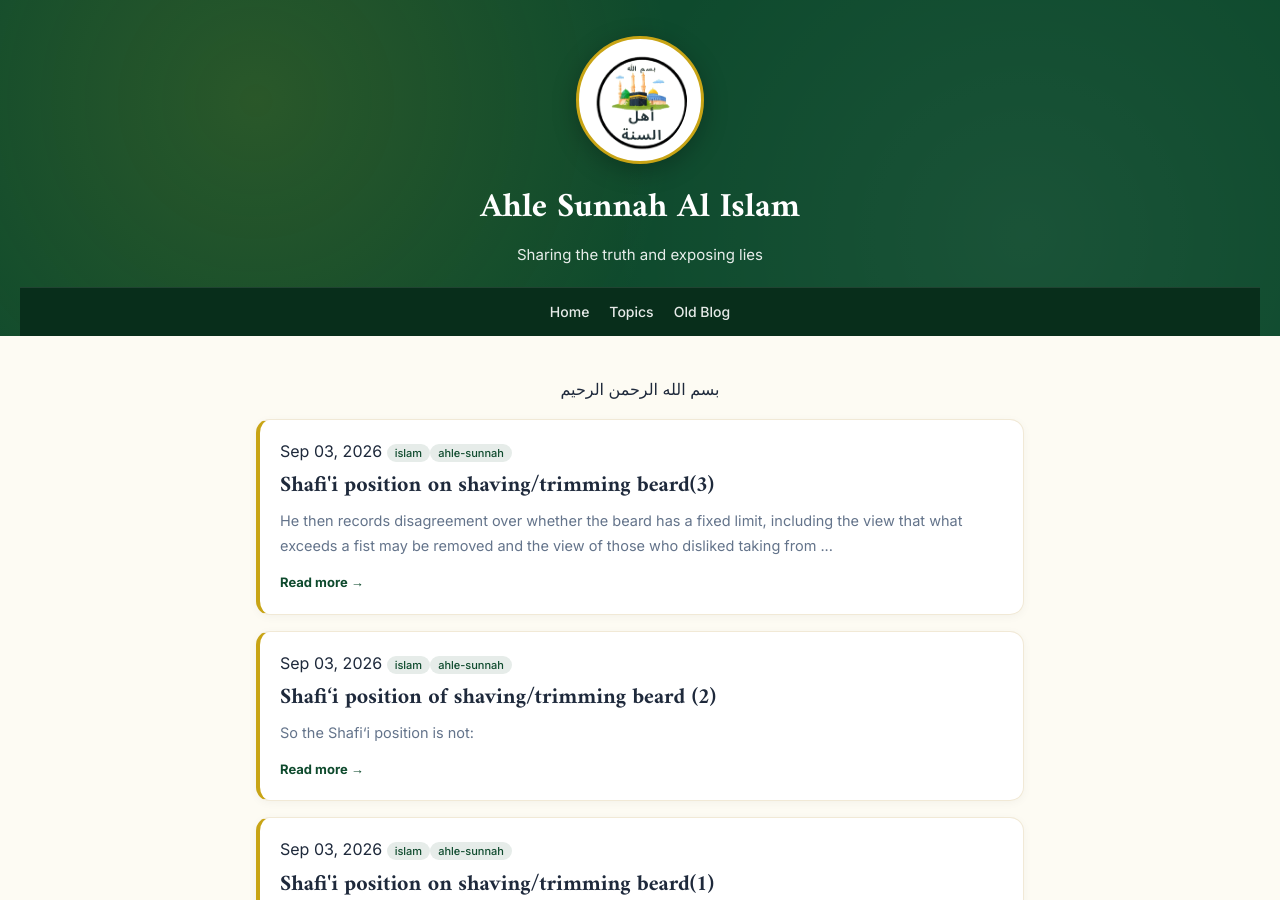
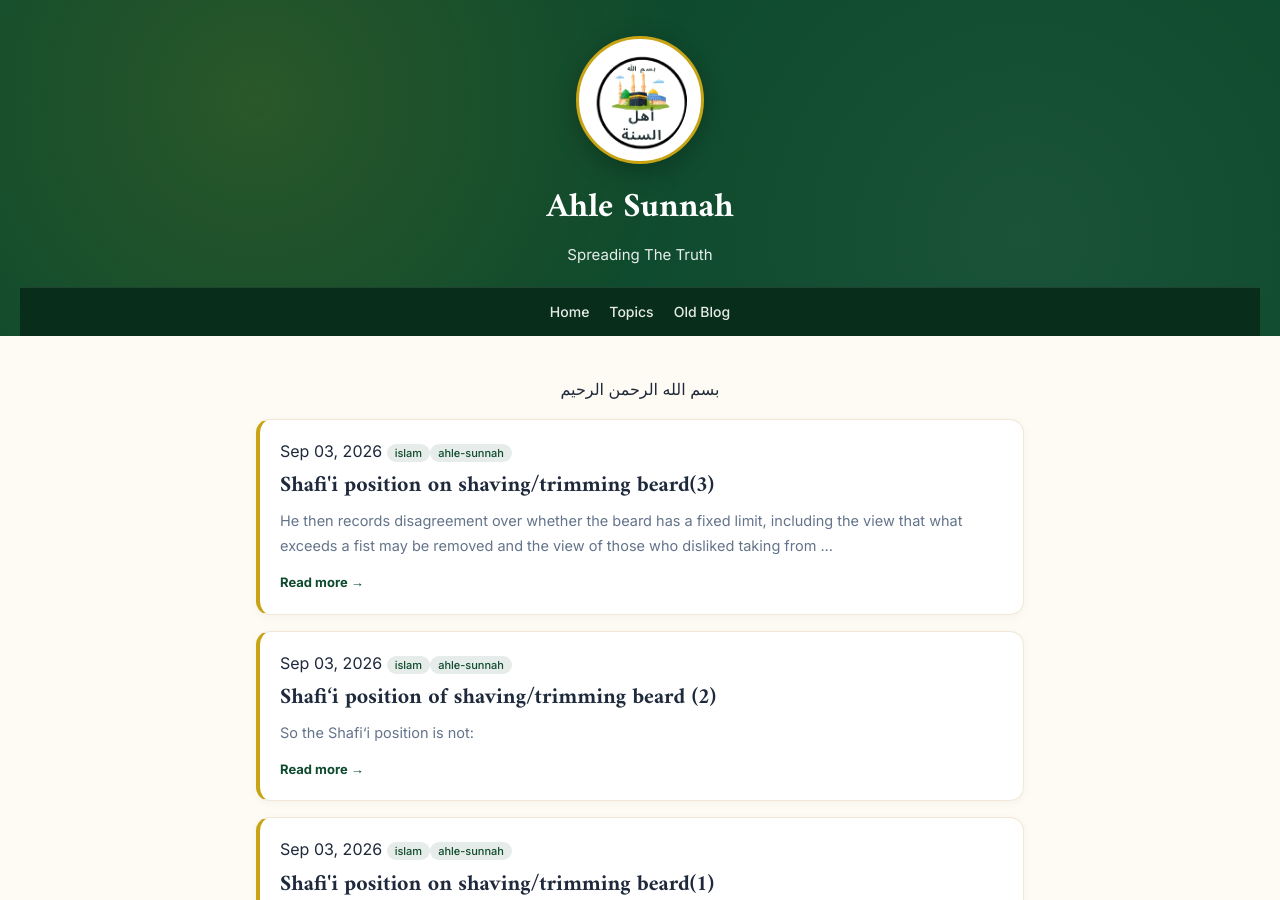
Before and after one commit to Fali17/ahlesunnah, a Jekyll site: the page built from index.html, in a window 1280 px wide and 900 px high. Built offline with Jekyll 4.4.1, drawn with Linux system fonts in a browser that asks for light colours.

Commit message:
Update site title and description in config

```diff
--- a/_config.yml
+++ b/_config.yml
@@ -1,5 +1,5 @@
-title: Ahle Sunnah Al Islam
-description: Sharing the truth and exposing lies
+title: Ahle Sunnah
+description: Spreading The Truth
 baseurl: /ahlesunnah
 url: https://fali17.github.io
 markdown: kramdown
```
